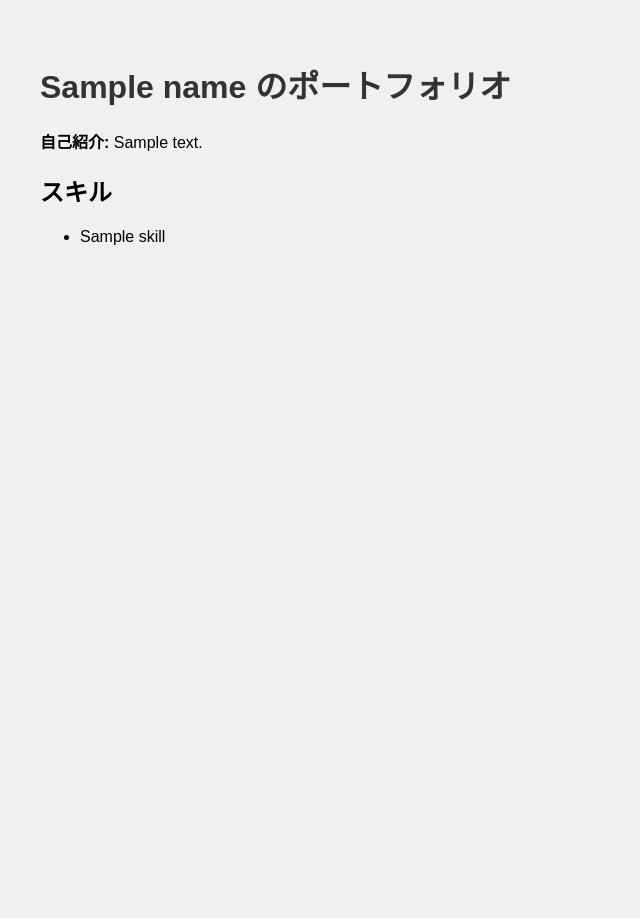
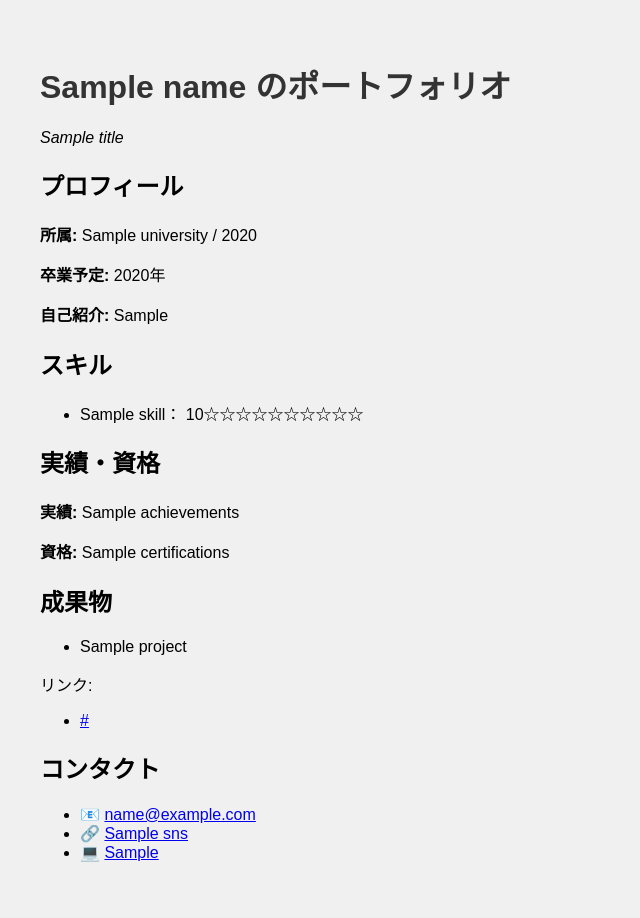
Before and after one commit to furuyashikiiori/portfolio-auto, a FastAPI app: template app/templates/portfolio.html in a window 1280 px wide. Shown: the whole page, without its empty margins (0-640 px from the left). Before the commit the page ends 245 px from the top, so only its background shows below. Run offline with FastAPI, Linux system fonts and the light colour scheme; the template is opened without the code that fills it: most values are stand-ins (such as "Sample title", 1, 10 or a date in 2020).

Commit message:
formの内容を変えました

```diff
--- a/app/main.py
+++ b/app/main.py
@@ -1,33 +1,76 @@
-from fastapi import FastAPI, Request, Form
+from typing import List, Dict, Optional
+
+from fastapi import FastAPI, Form, Request
 from fastapi.responses import HTMLResponse
 from fastapi.staticfiles import StaticFiles
 from fastapi.templating import Jinja2Templates
 
 app = FastAPI()
 
+# 静的ファイルとテンプレートの設定
 app.mount("/static", StaticFiles(directory="app/static"), name="static")
 templates = Jinja2Templates(directory="app/templates")
 
 
+# フォーム表示
 @app.get("/", response_class=HTMLResponse)
 async def form_page(request: Request):
     return templates.TemplateResponse("form.html", {"request": request})
 
 
+# 生成結果表示
 @app.post("/generate", response_class=HTMLResponse)
 async def generate_portfolio(
     request: Request,
+    # ─────────── 必須 ───────────
     name: str = Form(...),
-    bio: str = Form(...),
-    skills: str = Form(...),
+    university: str = Form(...),
+    year: str = Form(...),
+    graduation_year: str = Form(...),
+    self_intro: str = Form(...),
+    # スキル（複数行）― 同名フィールドを配列で受け取る
+    skill_name: List[str] = Form(...),
+    skill_level: List[int] = Form(...),
+    # ─────────── 任意 ───────────
+    title: Optional[str] = Form(None),
+    achievements: Optional[str] = Form(None),
+    certifications: Optional[str] = Form(None),
+    projects: Optional[str] = Form(None),
+    project_links: Optional[str] = Form(None),
+    contact_email: Optional[str] = Form(None),
+    contact_sns: Optional[str] = Form(None),
+    contact_github: Optional[str] = Form(None),
 ):
-    skills_list = [s.strip() for s in skills.split(",")]
+    # スキル [{name, level}, …] を生成
+    skills: List[Dict[str, int]] = [
+        {"name": n.strip(), "level": int(l)}
+        for n, l in zip(skill_name, skill_level)
+        if n.strip()
+    ]
+
+    # 任意フィールドの整形
+    sns_links = [s.strip() for s in contact_sns.split(",")] if contact_sns else []
+    proj_links = [l.strip() for l in project_links.split(",")] if project_links else []
+
     return templates.TemplateResponse(
         "portfolio.html",
         {
             "request": request,
+            # 必須
             "name": name,
-            "bio": bio,
-            "skills": skills_list,
+            "university": university,
+            "year": year,
+            "graduation_year": graduation_year,
+            "self_intro": self_intro,
+            "skills": skills,
+            # 任意
+            "title": title,
+            "achievements": achievements,
+            "certifications": certifications,
+            "projects": projects.splitlines() if projects else [],
+            "proj_links": proj_links,
+            "contact_email": contact_email,
+            "sns_links": sns_links,
+            "contact_github": contact_github,
         },
     )
--- a/app/templates/portfolio.html
+++ b/app/templates/portfolio.html
@@ -1,18 +1,109 @@
 <!DOCTYPE html>
-<html>
+<html lang="ja">
   <head>
     <meta charset="UTF-8" />
-    <title>{{ name }}のポートフォリオ</title>
+    <title>{{ name }} のポートフォリオ</title>
     <link rel="stylesheet" href="/static/css/style.css" />
   </head>
   <body>
-    <h1>{{ name }} のポートフォリオ</h1>
-    <p><strong>自己紹介:</strong> {{ bio }}</p>
-    <h2>スキル</h2>
-    <ul>
-      {% for skill in skills %}
-      <li>{{ skill }}</li>
-      {% endfor %}
-    </ul>
+    <!-- ===== ヘッダー ===== -->
+    <header>
+      <h1>{{ name }} のポートフォリオ</h1>
+      {% if title %}
+        <p><em>{{ title }}</em></p>
+      {% endif %}
+    </header>
+
+    <!-- ===== プロフィール ===== -->
+    <section>
+      <h2>プロフィール</h2>
+      <p><strong>所属:</strong> {{ university }} / {{ year }}</p>
+      <p><strong>卒業予定:</strong> {{ graduation_year }}年</p>
+      <p><strong>自己紹介:</strong> {{ self_intro }}</p>
+    </section>
+
+    <!-- ===== スキル ===== -->
+    <section>
+      <h2>スキル</h2>
+      <ul>
+        {% for s in skills %}
+          <li>
+            {{ s.name }}：
+            {{ "★" * s.level }}{{ "☆" * (5 - s.level) }}
+          </li>
+        {% endfor %}
+      </ul>
+    </section>
+
+    <!-- ===== 実績・資格 ===== -->
+    {% if achievements or certifications %}
+      <section>
+        <h2>実績・資格</h2>
+        {% if achievements %}
+          <p><strong>実績:</strong> {{ achievements }}</p>
+        {% endif %}
+        {% if certifications %}
+          <p><strong>資格:</strong> {{ certifications }}</p>
+        {% endif %}
+      </section>
+    {% endif %}
+
+    <!-- ===== 成果物 ===== -->
+    {% if projects or proj_links %}
+      <section>
+        <h2>成果物</h2>
+        {% if projects %}
+          <ul>
+            {% for p in projects %}
+              <li>{{ p }}</li>
+            {% endfor %}
+          </ul>
+        {% endif %}
+        {% if proj_links %}
+          <p>リンク:</p>
+          <ul>
+            {% for link in proj_links %}
+              <li>
+                <a href="{{ link }}" target="_blank" rel="noopener noreferrer">
+                  {{ link }}
+                </a>
+              </li>
+            {% endfor %}
+          </ul>
+        {% endif %}
+      </section>
+    {% endif %}
+
+    <!-- ===== コンタクト ===== -->
+    {% if contact_email or sns_links or contact_github %}
+      <section>
+        <h2>コンタクト</h2>
+        <ul>
+          {% if contact_email %}
+            <li>
+              📧 <a href="mailto:{{ contact_email }}">{{ contact_email }}</a>
+            </li>
+          {% endif %}
+
+          {% if sns_links %}
+            {% for sns in sns_links %}
+              <li>
+                🔗 <a href="{{ sns }}" target="_blank" rel="noopener noreferrer">
+                  {{ sns }}
+                </a>
+              </li>
+            {% endfor %}
+          {% endif %}
+
+          {% if contact_github %}
+            <li>
+              💻 <a href="{{ contact_github }}" target="_blank" rel="noopener noreferrer">
+                {{ contact_github }}
+              </a>
+            </li>
+          {% endif %}
+        </ul>
+      </section>
+    {% endif %}
   </body>
 </html>
```
Also changed, not shown: app/static/js/script.js (+21 -0 lines), app/templates/form.html (+72 -6 lines).
